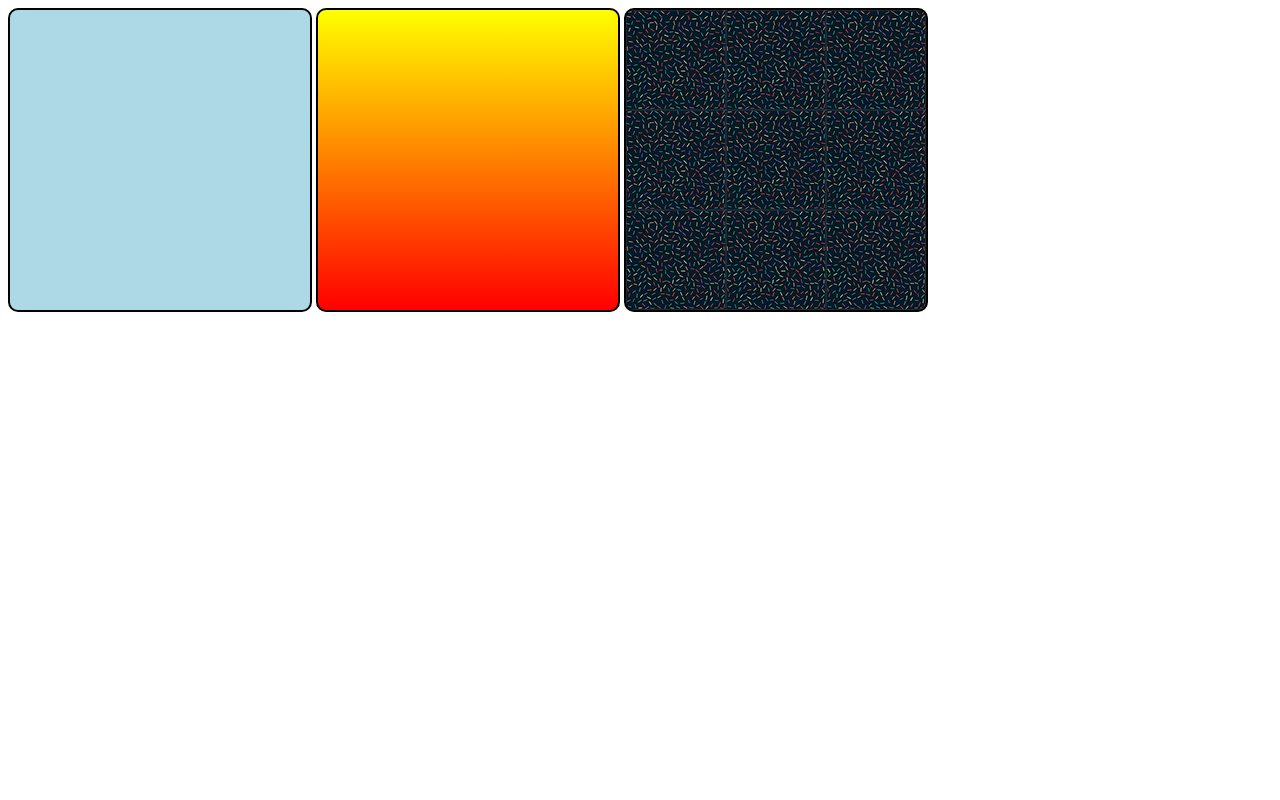
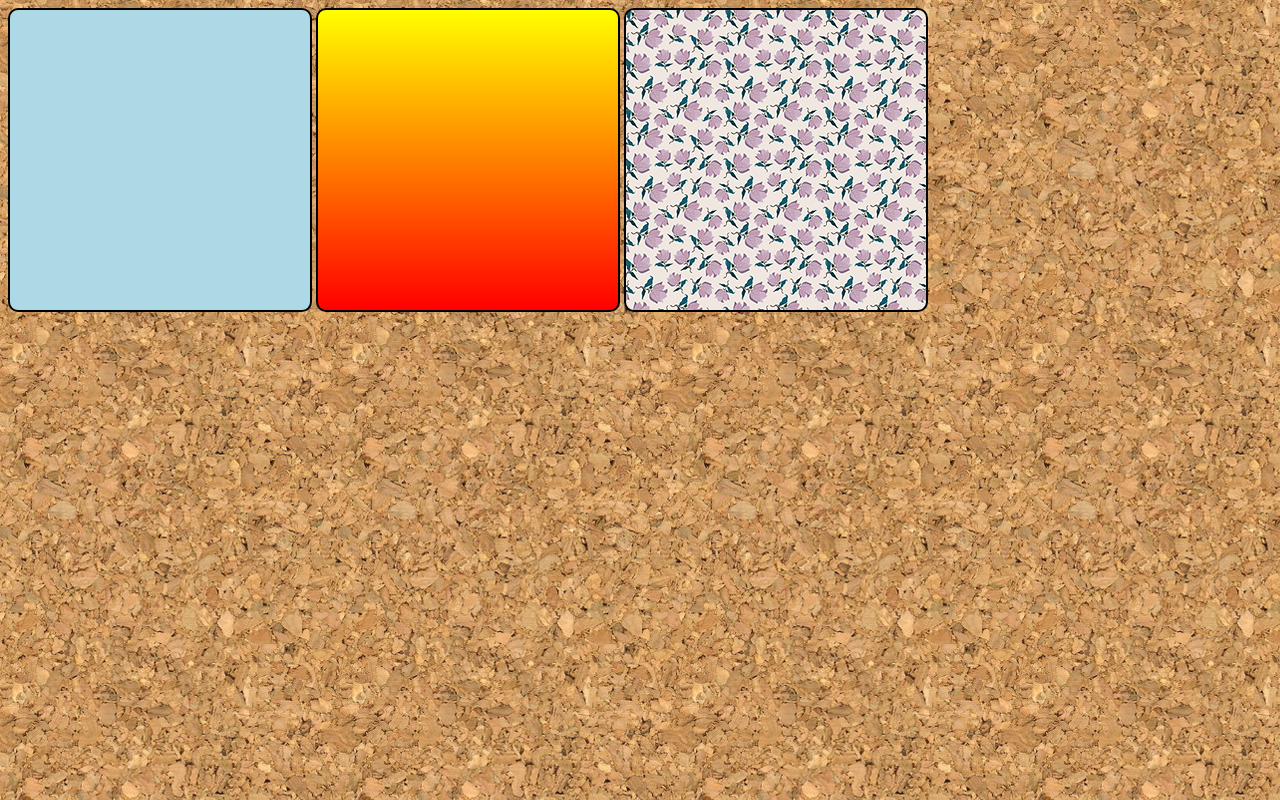
Before and after one commit to JeffAlexandrino/html-css, a plain HTML site: page Exercícios/ex022/fundo001.html in a window 1280 px wide. Drawn offline with Linux system fonts and the light colour scheme.

Commit message:
mais coisas

```diff
--- a/Exercícios/ex022/fundo001.html
+++ b/Exercícios/ex022/fundo001.html
@@ -6,6 +6,11 @@
     <meta name="viewport" content="width=device-width, initial-scale=1.0">
     <title>Teste com imagens de fundo</title>
     <style>
+
+        body{
+            background-image: url(imagens/wallpaper001.jpg);
+
+        }
         div.quadrado {
             display: inline-block;
             border: 2px solid black;
@@ -24,7 +29,7 @@
         }
 
         div#q3 {
-           background-image: url('imagens/pattern001.png')
+           background-image: url('imagens/pattern003.png')
         }
     </style>
 </head>
```
Also changed, not shown: Exercícios/ex022/fundo002.html (added, +19 -0 lines).
